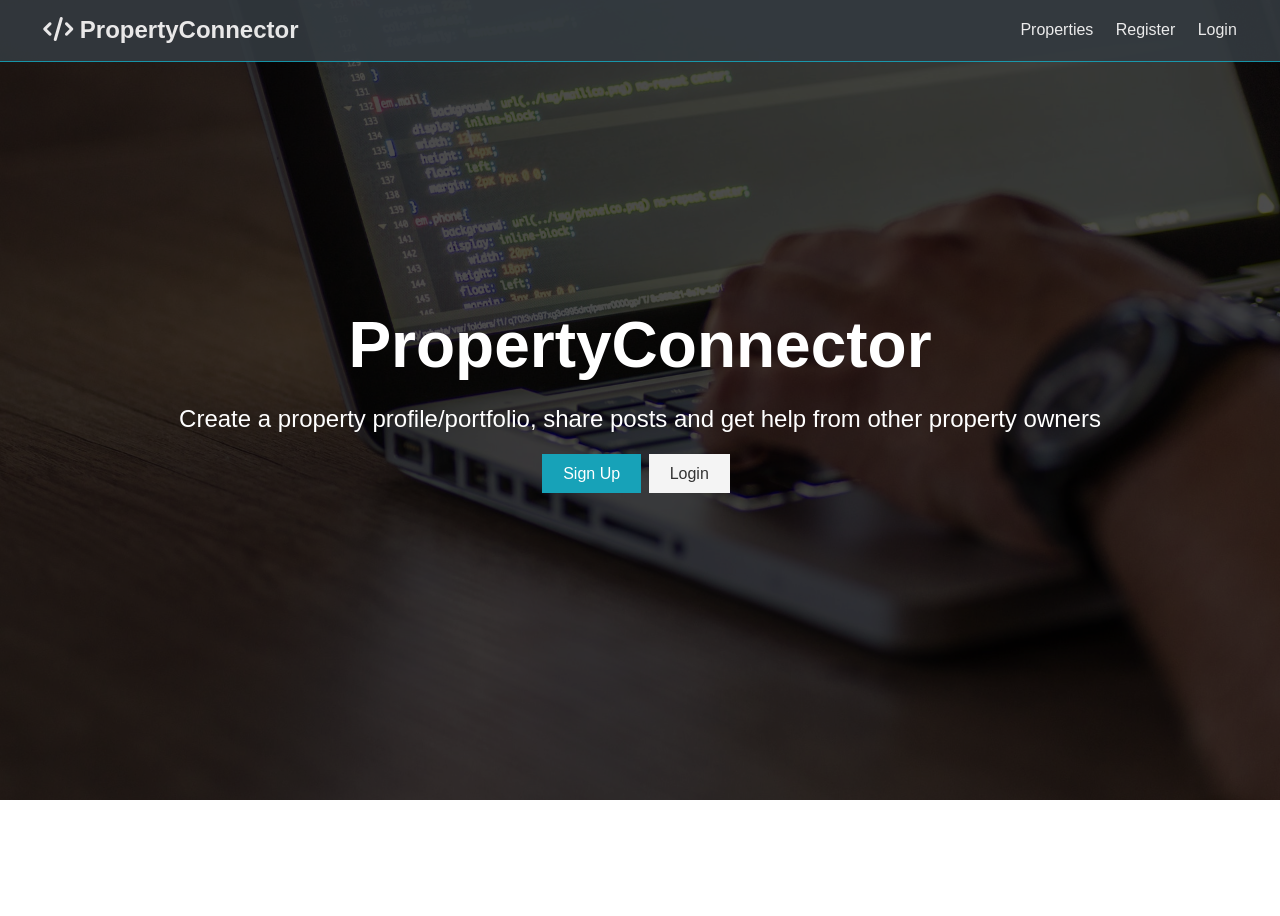
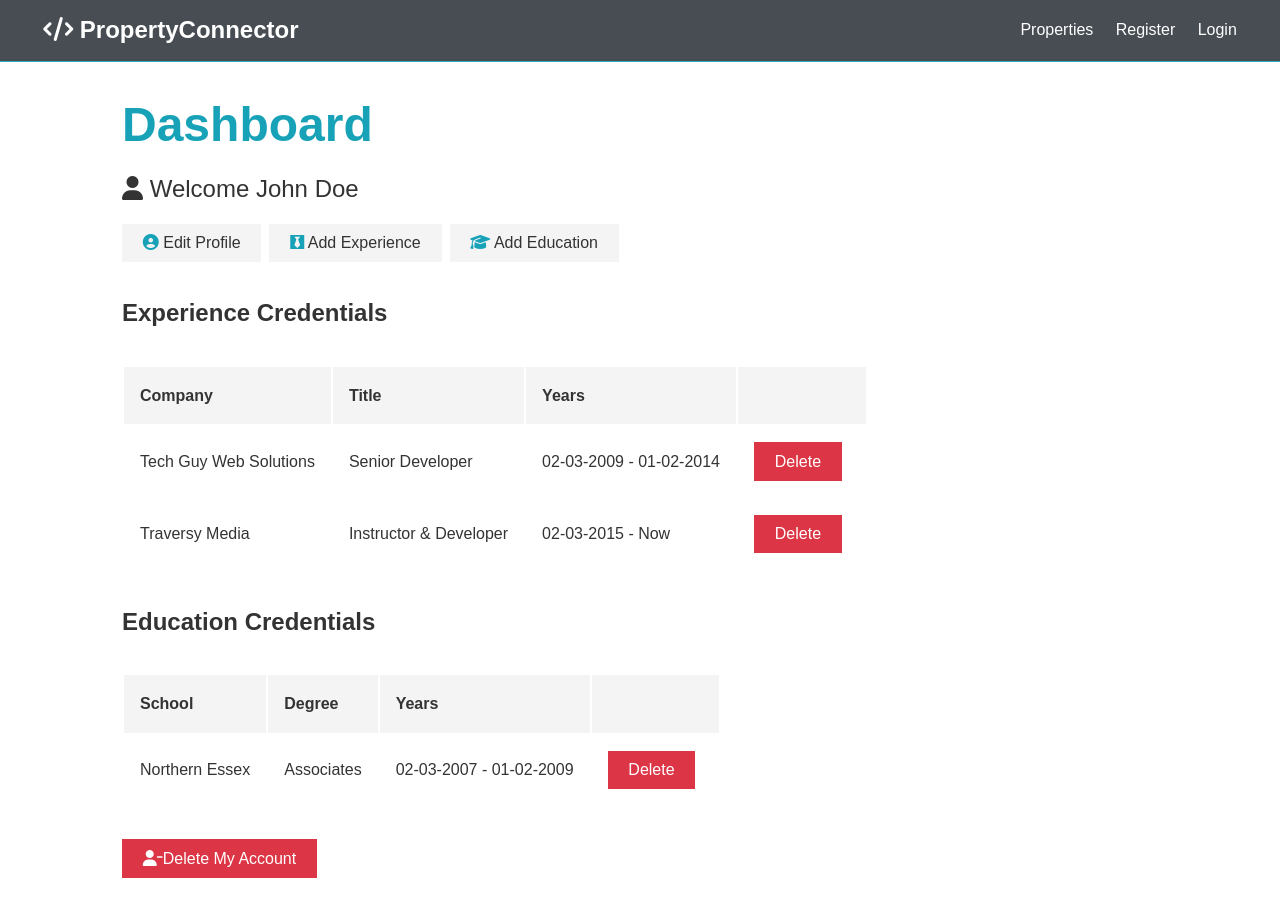
Before and after one commit to Lanzruiz/landcheckapp, a React (Create React App) app in the folder landchecker_frontend/: page /dashboard in a window 1280 px wide. Shown: the top 916 px of the page. Before the commit the page ends 800 px from the top, so only its background shows below. Built offline with nearby package versions, Linux system fonts and the light colour scheme.

Commit message:
implement pages

```diff
--- a/landchecker_frontend/src/App.js
+++ b/landchecker_frontend/src/App.js
@@ -1,14 +1,25 @@
-import React, { Fragment } from 'react';
-import Navbar from './components/layout/Navbar';
-import Landing from './components/layout/Landing';
-import './App.css';
+import React, { Fragment } from "react";
+import { Routes, Route } from "react-router-dom";
+import Navbar from "./components/layout/Navbar";
+import Landing from "./components/layout/Landing";
+import Login from "./components/auth/Login";
+import Register from "./components/auth/Register";
+import Properties from "./components/pages/properties";
+import Dashboard from "./components/pages/dashboard";
+import "./App.css";
 
 function App() {
   return (
     <Fragment>
-        <Navbar />
-        <Landing />
-     </Fragment>
+      <Navbar />
+      <Routes>
+        <Route path="/" element={<Landing />} />
+        <Route path="/login" element={<Login />} />
+        <Route path="/register" element={<Register />} />
+        <Route path="/properties" element={<Properties />} />
+        <Route path="/dashboard" element={<Dashboard />} />
+      </Routes>
+    </Fragment>
   );
 }
 
--- /dev/null
+++ b/landchecker_frontend/src/components/auth/Login.js
@@ -0,0 +1,34 @@
+import React from "react";
+
+const Login = () => {
+  return (
+
+      <section class="container">
+        <div class="alert alert-danger">Invalid credentials</div>
+        <h1 class="large text-primary">Sign In</h1>
+        <p class="lead">
+          <i class="fas fa-user"></i> Sign into Your Account
+        </p>
+        <form class="form" action="dashboard.html">
+          <div class="form-group">
+            <input
+              type="email"
+              placeholder="Email Address"
+              name="email"
+              required
+            />
+          </div>
+          <div class="form-group">
+            <input type="password" placeholder="Password" name="password" />
+          </div>
+          <input type="submit" class="btn btn-primary" value="Login" />
+        </form>
+        <p class="my-1">
+          Don't have an account? <a href="register.html">Sign Up</a>
+        </p>
+      </section>
+
+  );
+};
+
+export default Login;
--- /dev/null
+++ b/landchecker_frontend/src/components/auth/Register.js
@@ -0,0 +1,46 @@
+import React from "react";
+
+const Register = () => {
+  return (
+    <section class="container">
+      <h1 class="large text-primary">Sign Up</h1>
+      <p class="lead">
+        <i class="fas fa-user"></i> Create Your Account
+      </p>
+      <form class="form" action="create-profile.html">
+        <div class="form-group">
+          <input type="text" placeholder="Name" name="name" required />
+        </div>
+        <div class="form-group">
+          <input type="email" placeholder="Email Address" name="email" />
+          <small class="form-text">
+            This site uses Gravatar so if you want a profile image, use a
+            Gravatar email
+          </small>
+        </div>
+        <div class="form-group">
+          <input
+            type="password"
+            placeholder="Password"
+            name="password"
+            minLength="6"
+          />
+        </div>
+        <div class="form-group">
+          <input
+            type="password"
+            placeholder="Confirm Password"
+            name="password2"
+            minLength="6"
+          />
+        </div>
+        <input type="submit" class="btn btn-primary" value="Register" />
+      </form>
+      <p class="my-1">
+        Already have an account? <a href="login.html">Sign In</a>
+      </p>
+    </section>
+  );
+};
+
+export default Register;
--- a/landchecker_frontend/src/components/layout/Landing.js
+++ b/landchecker_frontend/src/components/layout/Landing.js
@@ -11,10 +11,10 @@ const Landing = () => {
             other property owners
           </p>
           <div class="buttons">
-            <a href="register.html" class="btn btn-primary">
+            <a href="/register" class="btn btn-primary">
               Sign Up
             </a>
-            <a href="login.html" class="btn btn-light">
+            <a href="/login" class="btn btn-light">
               Login
             </a>
           </div>
--- a/landchecker_frontend/src/components/layout/Navbar.js
+++ b/landchecker_frontend/src/components/layout/Navbar.js
@@ -4,19 +4,19 @@ const Navbar = () => {
   return (
     <nav class="navbar bg-dark">
       <h1>
-        <a href="index.html">
+        <a href="/">
           <i class="fas fa-code"></i> PropertyConnector
         </a>
       </h1>
       <ul>
         <li>
-          <a href="profiles.html">Properties</a>
+          <a href="/properties">Properties</a>
         </li>
         <li>
-          <a href="register.html">Register</a>
+          <a href="/register">Register</a>
         </li>
         <li>
-          <a href="login.html">Login</a>
+          <a href="/login">Login</a>
         </li>
       </ul>
     </nav>
--- /dev/null
+++ b/landchecker_frontend/src/components/pages/dashboard.js
@@ -0,0 +1,84 @@
+import React from "react";
+
+const Dashboard = () => {
+  return (
+    <section class="container">
+      <h1 class="large text-primary">Dashboard</h1>
+      <p class="lead">
+        <i class="fas fa-user"></i> Welcome John Doe
+      </p>
+      <div class="dash-buttons">
+        <a href="edit-profile.html" class="btn btn-light">
+          <i class="fas fa-user-circle text-primary"></i> Edit Profile
+        </a>
+        <a href="add-experience.html" class="btn btn-light">
+          <i class="fab fa-black-tie text-primary"></i> Add Experience
+        </a>
+        <a href="add-education.html" class="btn btn-light">
+          <i class="fas fa-graduation-cap text-primary"></i> Add Education
+        </a>
+      </div>
+
+      <h2 class="my-2">Experience Credentials</h2>
+      <table class="table">
+        <thead>
+          <tr>
+            <th>Company</th>
+            <th class="hide-sm">Title</th>
+            <th class="hide-sm">Years</th>
+            <th></th>
+          </tr>
+        </thead>
+        <tbody>
+          <tr>
+            <td>Tech Guy Web Solutions</td>
+            <td class="hide-sm">Senior Developer</td>
+            <td class="hide-sm">02-03-2009 - 01-02-2014</td>
+            <td>
+              <button class="btn btn-danger">Delete</button>
+            </td>
+          </tr>
+          <tr>
+            <td>Traversy Media</td>
+            <td class="hide-sm">Instructor & Developer</td>
+            <td class="hide-sm">02-03-2015 - Now</td>
+            <td>
+              <button class="btn btn-danger">Delete</button>
+            </td>
+          </tr>
+        </tbody>
+      </table>
+
+      <h2 class="my-2">Education Credentials</h2>
+      <table class="table">
+        <thead>
+          <tr>
+            <th>School</th>
+            <th class="hide-sm">Degree</th>
+            <th class="hide-sm">Years</th>
+            <th />
+          </tr>
+        </thead>
+        <tbody>
+          <tr>
+            <td>Northern Essex</td>
+            <td class="hide-sm">Associates</td>
+            <td class="hide-sm">02-03-2007 - 01-02-2009</td>
+            <td>
+              <button class="btn btn-danger">Delete</button>
+            </td>
+          </tr>
+        </tbody>
+      </table>
+
+      <div class="my-2">
+        <button class="btn btn-danger">
+          <i class="fas fa-user-minus"></i>
+          Delete My Account
+        </button>
+      </div>
+    </section>
+  );
+};
+
+export default Dashboard;
--- /dev/null
+++ b/landchecker_frontend/src/components/pages/properties.js
@@ -0,0 +1,77 @@
+import React from "react";
+
+const Properties = () => {
+  return (
+    <section class="container">
+      <h1 class="large text-primary">Developers</h1>
+      <p class="lead">
+        <i class="fab fa-connectdevelop"></i> Browse and connect with developers
+      </p>
+      <div class="profiles">
+        <div class="profile bg-light">
+          <img
+            class="round-img"
+            src="https://www.gravatar.com/avatar/205e460b479e2e5b48aec07710c08d50?s=200"
+            alt=""
+          />
+          <div>
+            <h2>John Doe</h2>
+            <p>Developer at Microsoft</p>
+            <p>Seattle, WA</p>
+            <a href="profile.html" class="btn btn-primary">
+              View Profile
+            </a>
+          </div>
+
+          <ul>
+            <li class="text-primary">
+              <i class="fas fa-check"></i> HTML
+            </li>
+            <li class="text-primary">
+              <i class="fas fa-check"></i> CSS
+            </li>
+            <li class="text-primary">
+              <i class="fas fa-check"></i> JavaScript
+            </li>
+            <li class="text-primary">
+              <i class="fas fa-check"></i> Python
+            </li>
+            <li class="text-primary">
+              <i class="fas fa-check"></i> C#
+            </li>
+          </ul>
+        </div>
+
+        <div class="profile bg-light">
+          <img
+            class="round-img"
+            src="https://www.gravatar.com/avatar/205e460b479e2e5b48aec07710c08d50?s=200"
+            alt=""
+          />
+          <div>
+            <h2>John Doe</h2>
+            <p>Developer at Microsoft</p>
+            <p>Seattle, WA</p>
+            <a href="profile.html" class="btn btn-primary">
+              View Profile
+            </a>
+          </div>
+
+          <ul>
+            <li class="text-primary">
+              <i class="fas fa-check"></i> HTML
+            </li>
+            <li class="text-primary">
+              <i class="fas fa-check"></i> CSS
+            </li>
+            <li class="text-primary">
+              <i class="fas fa-check"></i> JavaScript
+            </li>
+          </ul>
+        </div>
+      </div>
+    </section>
+  );
+};
+
+export default Properties;
--- a/landchecker_frontend/src/index.js
+++ b/landchecker_frontend/src/index.js
@@ -1,14 +1,17 @@
-import React from 'react';
-import ReactDOM from 'react-dom/client';
-import './index.css';
-import App from './App';
-import reportWebVitals from './reportWebVitals';
+import React from "react";
+import ReactDOM from "react-dom/client";
+import { BrowserRouter } from "react-router-dom";
+import "./index.css";
+import App from "./App";
+import reportWebVitals from "./reportWebVitals";
 
-const root = ReactDOM.createRoot(document.getElementById('root'));
+const root = ReactDOM.createRoot(document.getElementById("root"));
 root.render(
   <React.StrictMode>
-    <App />
-  </React.StrictMode>
+    <BrowserRouter>
+      <App />
+    </BrowserRouter>
+  </React.StrictMode>,
 );
 
 // If you want to start measuring performance in your app, pass a function
```
